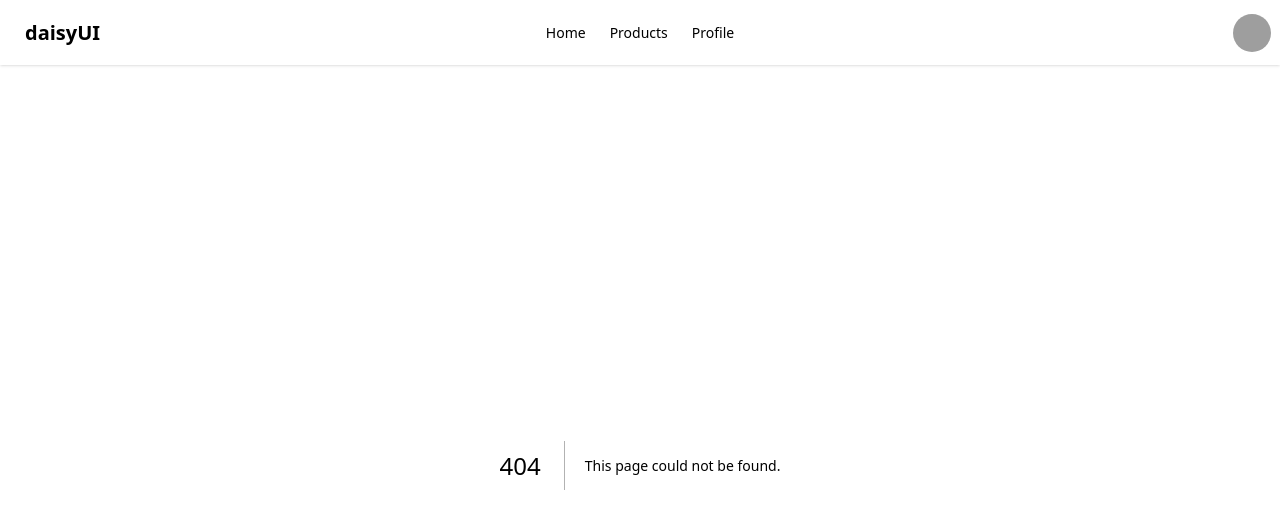
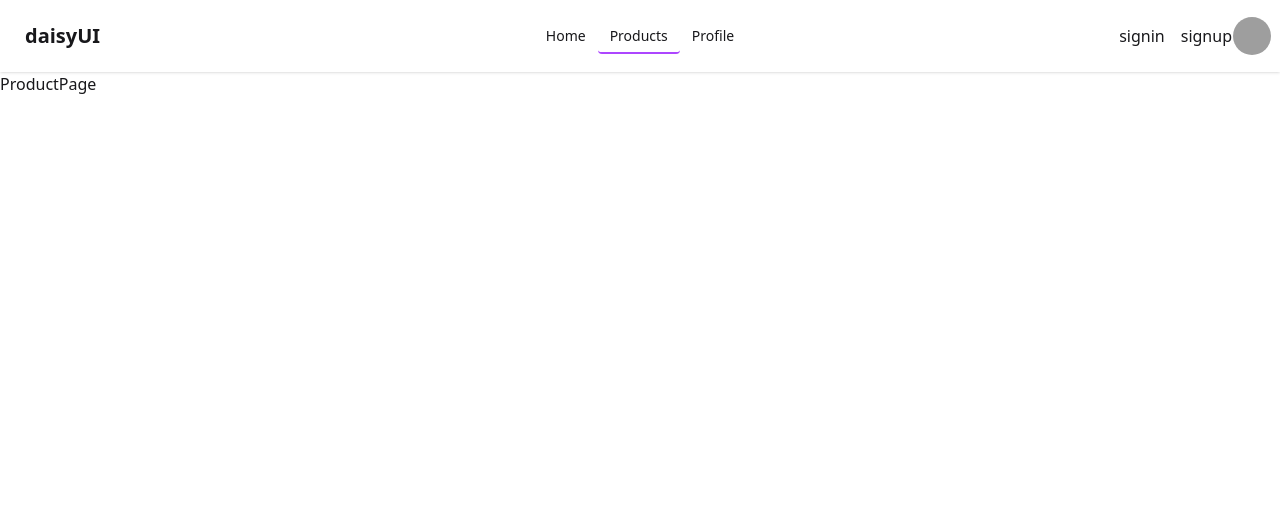
Before and after one commit to Biplob106/sunaura, a Next.js app: page /products in a window 1280 px wide. Before the commit this address had no page. Shown: the top 528 px of the page. Built offline with nearby package versions, Linux system fonts and the light colour scheme; grey boxes are pictures that could not be loaded.

Commit message:
nav issue fix

```diff
--- /dev/null
+++ b/src/app/products/page.js
@@ -0,0 +1,9 @@
+
+
+const ProductPage = () => {
+  return (
+    <div>ProductPage</div>
+  )
+}
+
+export default ProductPage
--- /dev/null
+++ b/src/app/profile/page.js
@@ -0,0 +1,9 @@
+
+
+const ProfilePage = () => {
+  return (
+    <div>page</div>
+  )
+}
+
+export default ProfilePage
--- a/src/component/Nav.jsx
+++ b/src/component/Nav.jsx
@@ -1,35 +1,28 @@
+import Link from "next/link";
+import NavLink from "./NavLink";
 
 const Nav = () => {
   return (
     <div>
         <div className="navbar bg-base-100 shadow-sm">
   <div className="navbar-start">
-    <div className="dropdown">
-      <div tabIndex={0} role="button" className="btn btn-ghost lg:hidden">
-        <svg xmlns="http://www.w3.org/2000/svg" className="h-5 w-5" fill="none" viewBox="0 0 24 24" stroke="currentColor"> <path strokeLinecap="round" strokeLinejoin="round" strokeWidth="2" d="M4 6h16M4 12h8m-8 6h16" /> </svg>
-      </div>
-      <ul
-        tabIndex="-1"
-        className="menu menu-sm dropdown-content bg-base-100 rounded-box z-1 mt-3 w-52 p-2 shadow">
-        <li><a>Home</a></li>
-        <li>
-          <a>Products</a>
-        </li>
-        <li><a>Profile</a></li>
-      </ul>
-    </div>
+
     <a className="btn btn-ghost text-xl">daisyUI</a>
   </div>
   <div className="navbar-center hidden lg:flex">
     <ul className="menu menu-horizontal px-1">
-      <li><a>Home</a></li>
+      <li><NavLink href={"/"}>Home</NavLink></li>
       <li>
-        <a>Products</a>
+        <NavLink href={"/products"}>Products</NavLink>
       </li>
-      <li><a>Profile</a></li>
+      <li><NavLink href = {"/profile"}> Profile</NavLink></li>
     </ul>
   </div>
   <div className="navbar-end">
+    <div className="flex gap-4 my-4">
+        <h2>signin</h2>
+        <h2>signup</h2>
+    </div>
     <div className="dropdown dropdown-end">
       <div tabIndex={0} role="button" className="btn btn-ghost btn-circle avatar">
         <div className="w-10 rounded-full">
@@ -38,18 +31,7 @@ const Nav = () => {
             src="https://img.daisyui.com/images/stock/photo-1534528741775-53994a69daeb.webp" />
         </div>
       </div>
-      <ul
-        tabIndex="-1"
-        className="menu menu-sm dropdown-content bg-base-100 rounded-box z-1 mt-3 w-52 p-2 shadow">
-        <li>
-          <a className="justify-between">
-            Profile
-            <span className="badge">New</span>
-          </a>
-        </li>
-        <li><a>Settings</a></li>
-        <li><a>Logout</a></li>
-      </ul>
+
     </div>
   </div>
 </div>
--- /dev/null
+++ b/src/component/NavLink.jsx
@@ -0,0 +1,22 @@
+"use client";
+import Link from "next/link";
+import { usePathname } from "next/navigation";
+import React from "react";
+
+const NavLink = ({ href, className, children }) => {
+  const pathname = usePathname();
+  console.log(pathname, "pathname");
+
+  const isActive = href === pathname;
+
+  return (
+    <Link
+      href={href}
+      className={`${isActive ? "border-b-2 border-b-purple-500" : ""} ${className}`}
+    >
+      {children}
+    </Link>
+  );
+};
+
+export default NavLink;
```
